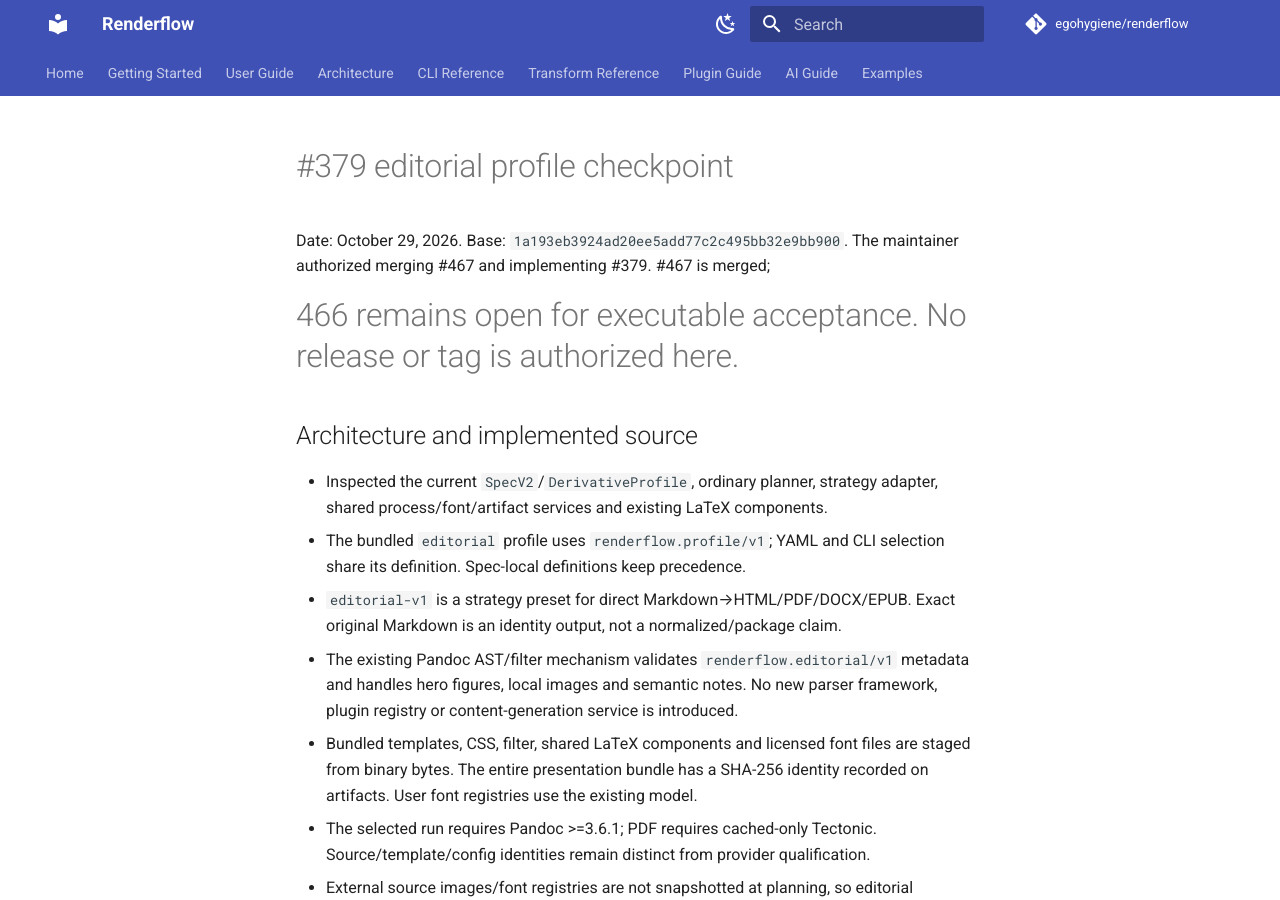
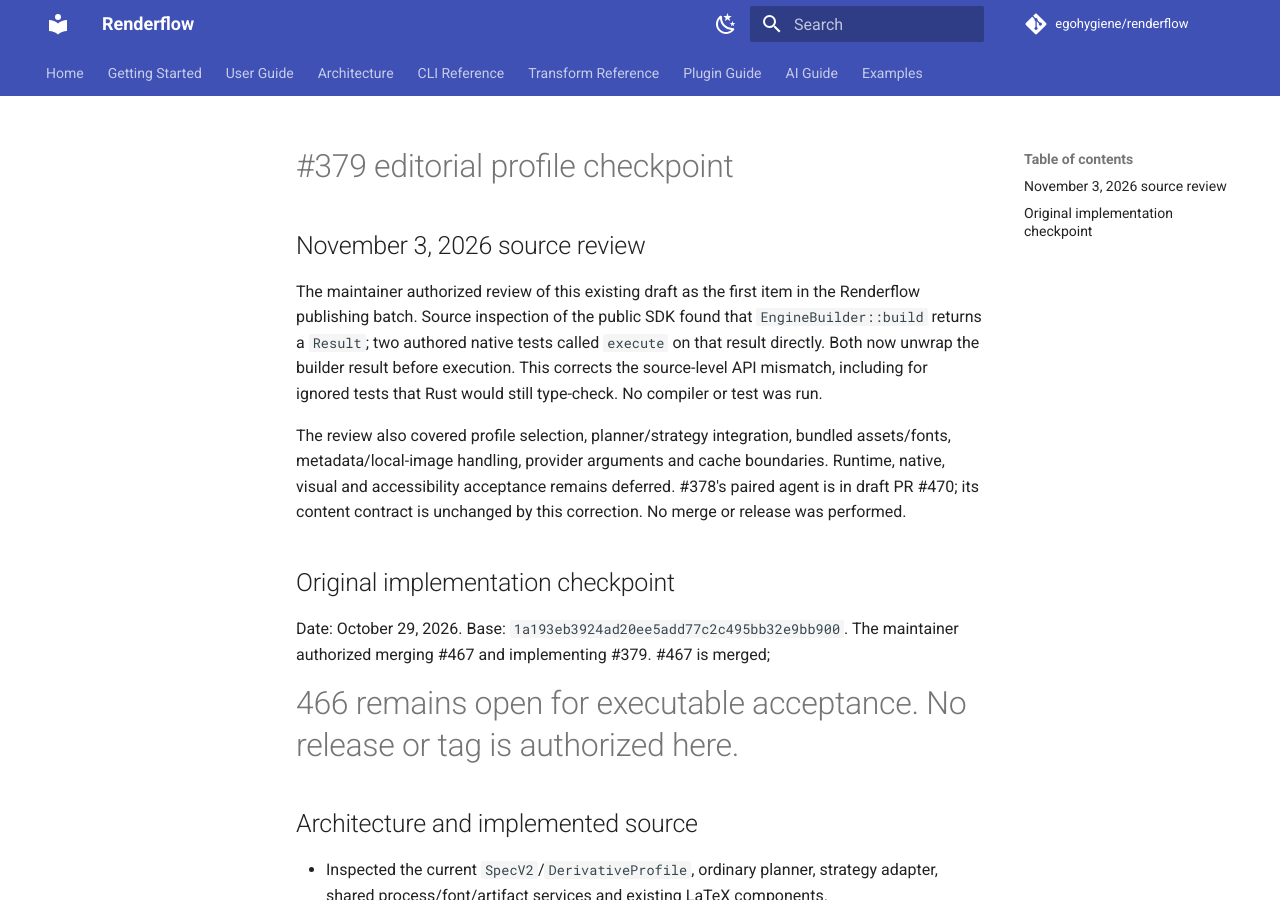
Before and after one commit to egohygiene/renderflow, an MkDocs documentation site: the page built from docs/work/379/HANDOFF.md, in a window 1280 px wide and 900 px high. Built offline with MkDocs 1.6.1 and Material for MkDocs 9.7.7, drawn with Linux system fonts in a browser that asks for light colours; comment, search, counter and statistics services are not loaded; the version menu is left out.

Commit message:
fix: align editorial regression setup with fallible SDK builder [skip ci]

```diff
--- a/docs/work/379/HANDOFF.md
+++ b/docs/work/379/HANDOFF.md
@@ -1,4 +1,21 @@
 # #379 editorial profile checkpoint
+
+## November 3, 2026 source review
+
+The maintainer authorized review of this existing draft as the first item in the
+Renderflow publishing batch. Source inspection of the public SDK found that
+`EngineBuilder::build` returns a `Result`; two authored native tests called
+`execute` on that result directly. Both now unwrap the builder result before
+execution. This corrects the source-level API mismatch, including for ignored
+tests that Rust would still type-check. No compiler or test was run.
+
+The review also covered profile selection, planner/strategy integration, bundled
+assets/fonts, metadata/local-image handling, provider arguments and cache
+boundaries. Runtime, native, visual and accessibility acceptance remains
+deferred. #378's paired agent is in draft PR #470; its content contract is
+unchanged by this correction. No merge or release was performed.
+
+## Original implementation checkpoint
 
 Date: October 29, 2026. Base: `1a193eb3924ad20ee5add77c2c495bb32e9bb900`.
 The maintainer authorized merging #467 and implementing #379. #467 is merged;
```
Also changed, not shown: 1 other file.
